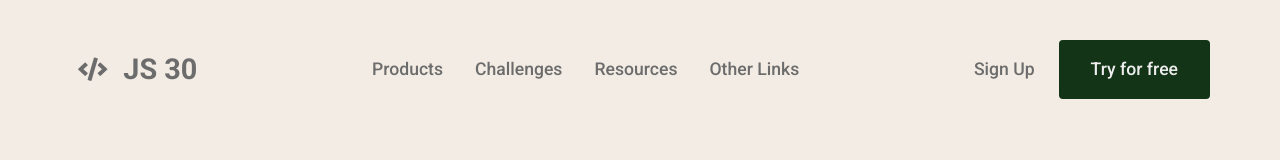
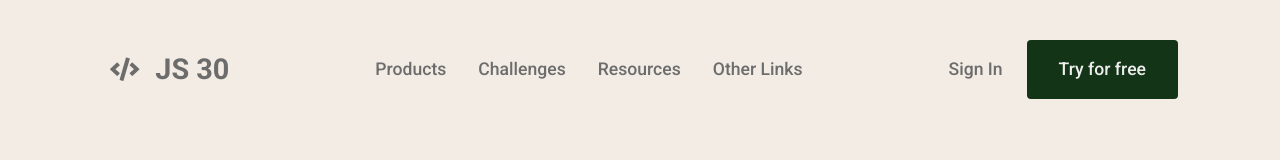
Before and after one commit to dsijakovski98/codewell-js-30-navbar, a website built with Vite: page app/index.html in a window 1280 px wide. Built offline with nearby package versions, Linux system fonts and the light colour scheme.

Commit message:
centered 2 section nav

```diff
--- a/app/index.html
+++ b/app/index.html
@@ -28,6 +28,8 @@
 						<i class="fa fa-code fa-lg"></i>
 						<h1>JS 30</h1>
 					</a>
+
+					<div class="links">
 						<ul class="nav-links">
 							<li>
 								<a href="#">Products</a>
@@ -42,14 +44,16 @@
 								<a href="#">Other Links</a>
 							</li>
 						</ul>
-					<ul>
+
+						<ul class="auth-links">
 							<li>
-							<a href="#">Sign Up</a>
+								<a href="#">Sign In</a>
 							</li>
 							<li>
 								<a class="cta-btn" href="#">Try for free</a>
 							</li>
 						</ul>
+					</div>
 				</nav>
 			</div>
 		</header>
--- a/app/style.css
+++ b/app/style.css
@@ -81,8 +81,10 @@ header {
 }
 
 .container {
+	max-width: 1140px;
+
 	margin-inline: auto;
-	max-width: 1140px;
+	padding-inline: 2rem;
 }
 
 nav {
@@ -106,6 +108,17 @@ nav {
 	font-size: 1.8rem;
 }
 
+.links {
+	display: flex;
+	align-items: center;
+	flex: 1;
+}
+
+.nav-links {
+	/* Center the middle links on desktop */
+	margin-inline: auto;
+}
+
 nav ul {
 	display: flex;
 	align-items: center;
@@ -125,8 +138,8 @@ nav a:focus-visible {
 	color: var(--secondary-text) !important;
 }
 
-.nav-links a:hover,
-.nav-links a:focus-visible {
+nav a:hover,
+nav a:focus-visible {
 	transform: translateY(-5px);
 }
 
@@ -145,3 +158,9 @@ nav a:focus-visible {
 	color: var(--primary-text);
 	transform: initial;
 }
+
+@media screen and (max-width: 950px) {
+	body {
+		display: none;
+	}
+}
```
Lines whose indentation alone changed are shown as unchanged.
